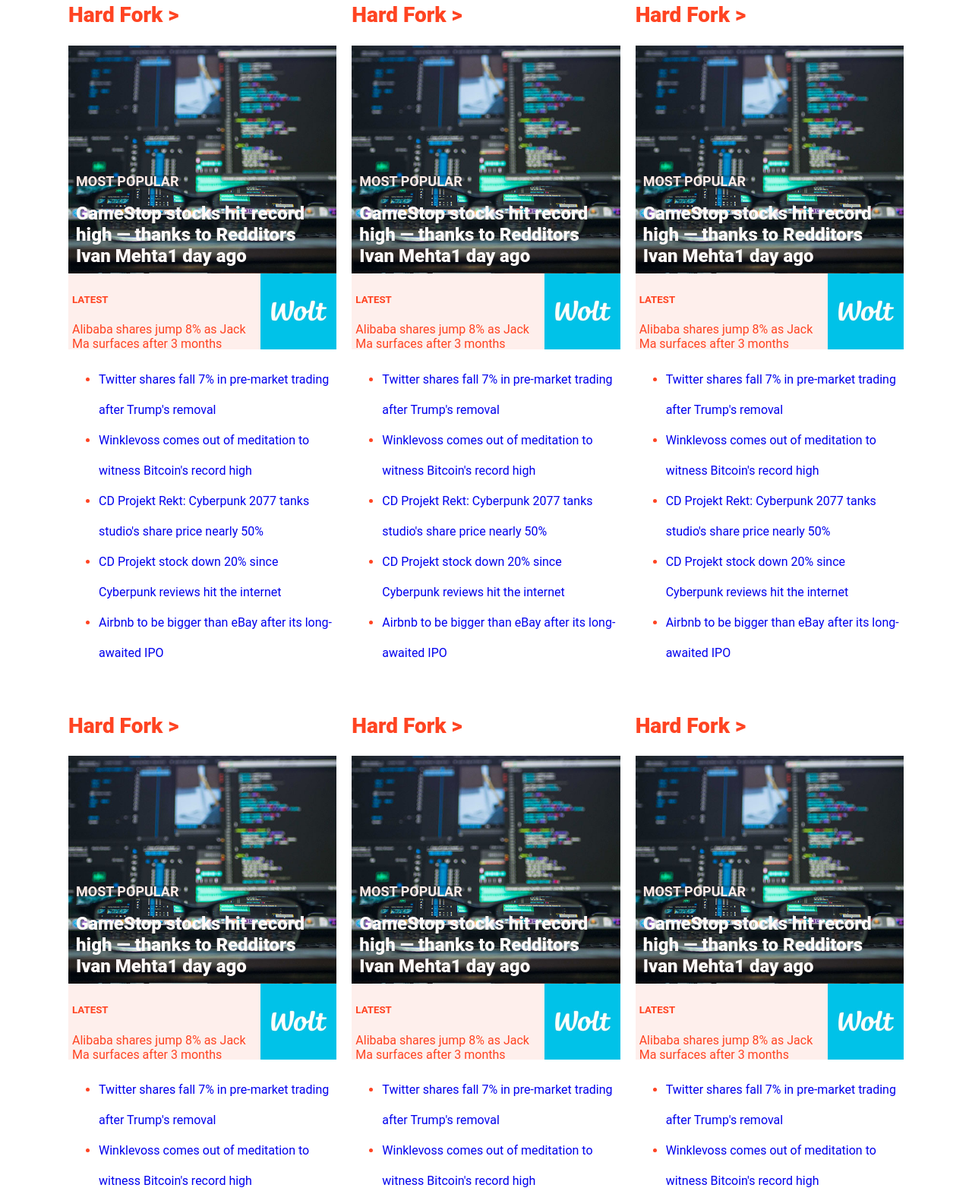
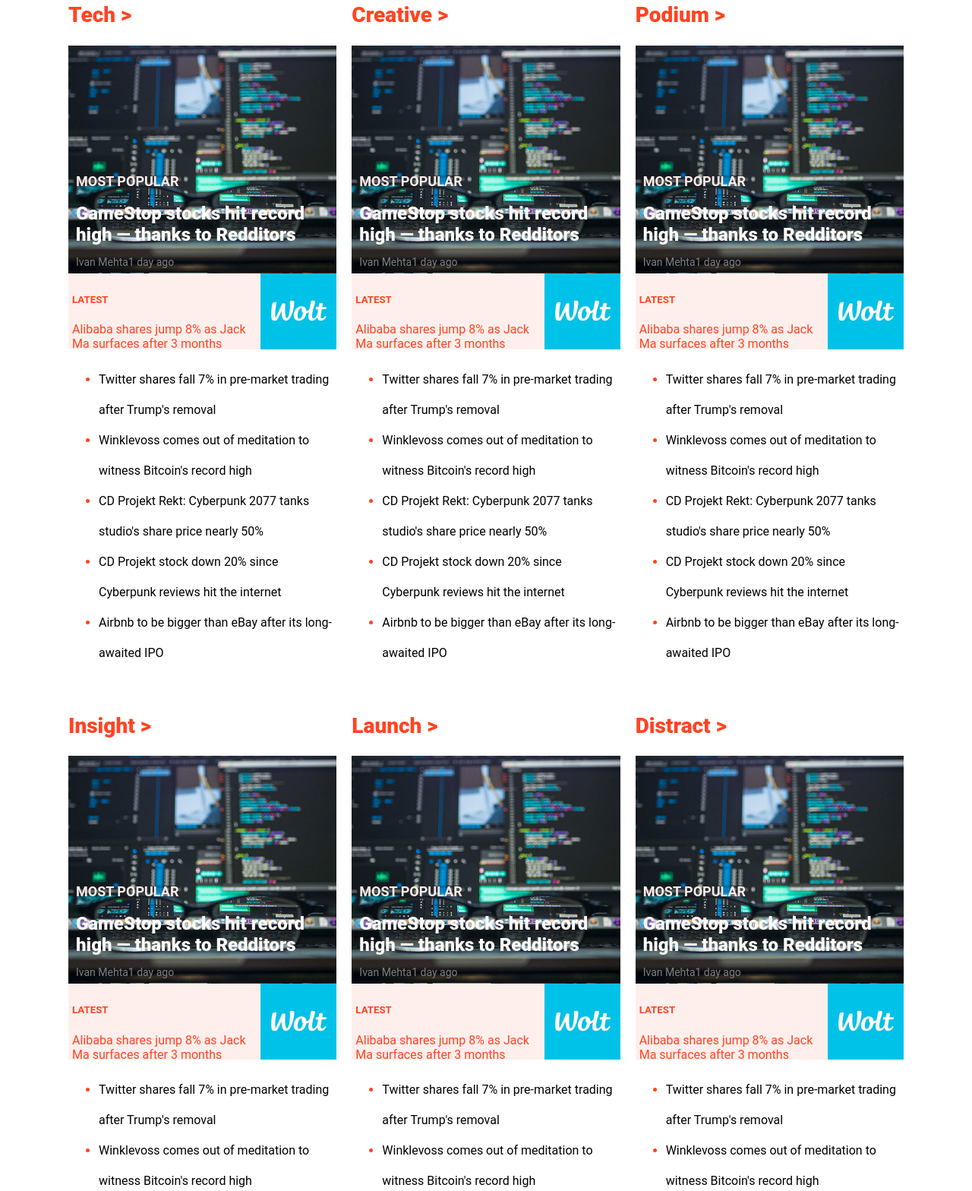
Before and after one commit to Aduda-Boaz/the-next-web-clone, a plain HTML site: page index.html in a window 1280 px wide. Shown: the part 2723-4291 px from the top of the page at 76% size. Drawn offline with Linux system fonts and the light colour scheme.

Commit message:
Most news section Css done

```diff
--- a/index.html
+++ b/index.html
@@ -287,8 +287,8 @@
             <h3>MOST POPULAR</h3>
             <ul>
               <li>
-                <a href="#">GameStop stocks hit record high — thanks to Redditors <br>
-              <span>Ivan Mehta1 day ago</span></a>
+                <a href="#">GameStop stocks hit record high — thanks to Redditors</a>
+              <p class="popular_paragraph">Ivan Mehta1 day ago</p>
               </li>
             </ul>
           </div>
@@ -328,14 +328,14 @@
       </div>
 
       <div class="header_popular">
-        <h2 class="popular_header">Hard Fork > </h2>
+        <h2 class="popular_header">Apps > </h2>
         <div class="popular_content">
           <div class="popular_most">
             <h3>MOST POPULAR</h3>
             <ul>
               <li>
-                <a href="#">GameStop stocks hit record high — thanks to Redditors</a> <br>
-              <span><a href="#">Ivan Mehta1 day ago</a></span>
+                <a href="#">GameStop stocks hit record high — thanks to Redditors</a>
+              <p class="popular_paragraph">Ivan Mehta1 day ago</p>
               </li>
             </ul>
           </div>
@@ -375,152 +375,14 @@
       </div>
 
       <div class="header_popular">
-        <h2 class="popular_header">Hard Fork > </h2>
+        <h2 class="popular_header">Gear > </h2>
         <div class="popular_content">
           <div class="popular_most">
             <h3>MOST POPULAR</h3>
             <ul>
               <li>
-                <a href="#">GameStop stocks hit record high — thanks to Redditors</a> <br>
-              <span><a href="#">Ivan Mehta1 day ago</a></span>
-              </li>
-            </ul>
-          </div>
-          <div class="latest_popular">
-            <div class="latest_popular_header">
-              <h5>LATEST</h5>
-              <ul>
-                <li>
-                  <a href="#">Alibaba shares jump 8% as Jack Ma surfaces after 3 months</a>
-                </li>
-              </ul>
-            </div>
-            <div>
-              <img src="./images/wolt.jpg" alt="" class="img_latest">
-            </div>
-          </div>
-          <div class="latest_most_headlines">
-            <ul>
-              <li>
-                <a href="#">Twitter shares fall 7% in pre-market trading after Trump's removal</a>
-              </li>
-              <li>
-                <a href="#">Winklevoss comes out of meditation to witness Bitcoin's record high</a>
-              </li>
-              <li>
-                <a href="#">CD Projekt Rekt: Cyberpunk 2077 tanks studio's share price nearly 50%</a>
-              </li>
-              <li>
-                <a href="#">CD Projekt stock down 20% since Cyberpunk reviews hit the internet</a>
-              </li>
-              <li>
-                <a href="#">Airbnb to be bigger than eBay after its long-awaited IPO</a>
-              </li>
-            </ul>
-          </div>
-        </div>
-      </div>
-      <div class="header_popular">
-        <h2 class="popular_header">Hard Fork > </h2>
-        <div class="popular_content">
-          <div class="popular_most">
-            <h3>MOST POPULAR</h3>
-            <ul>
-              <li>
-                <a href="#">GameStop stocks hit record high — thanks to Redditors</a> <br>
-              <span><a href="#">Ivan Mehta1 day ago</a></span>
-              </li>
-            </ul>
-          </div>
-          <div class="latest_popular">
-            <div class="latest_popular_header">
-              <h5>LATEST</h5>
-              <ul>
-                <li>
-                  <a href="#">Alibaba shares jump 8% as Jack Ma surfaces after 3 months</a>
-                </li>
-              </ul>
-            </div>
-            <div>
-              <img src="./images/wolt.jpg" alt="" class="img_latest">
-            </div>
-          </div>
-          <div class="latest_most_headlines">
-            <ul>
-              <li>
-                <a href="#">Twitter shares fall 7% in pre-market trading after Trump's removal</a>
-              </li>
-              <li>
-                <a href="#">Winklevoss comes out of meditation to witness Bitcoin's record high</a>
-              </li>
-              <li>
-                <a href="#">CD Projekt Rekt: Cyberpunk 2077 tanks studio's share price nearly 50%</a>
-              </li>
-              <li>
-                <a href="#">CD Projekt stock down 20% since Cyberpunk reviews hit the internet</a>
-              </li>
-              <li>
-                <a href="#">Airbnb to be bigger than eBay after its long-awaited IPO</a>
-              </li>
-            </ul>
-          </div>
-        </div>
-      </div>
-      <div class="header_popular">
-        <h2 class="popular_header">Hard Fork > </h2>
-        <div class="popular_content">
-          <div class="popular_most">
-            <h3>MOST POPULAR</h3>
-            <ul>
-              <li>
-                <a href="#">GameStop stocks hit record high — thanks to Redditors</a> <br>
-              <span><a href="#">Ivan Mehta1 day ago</a></span>
-              </li>
-            </ul>
-          </div>
-          <div class="latest_popular">
-            <div class="latest_popular_header">
-              <h5>LATEST</h5>
-              <ul>
-                <li>
-                  <a href="#">Alibaba shares jump 8% as Jack Ma surfaces after 3 months</a>
-                </li>
-              </ul>
-            </div>
-            <div>
-              <img src="./images/wolt.jpg" alt="" class="img_latest">
-            </div>
-          </div>
-          <div class="latest_most_headlines">
-            <ul>
-              <li>
-                <a href="#">Twitter shares fall 7% in pre-market trading after Trump's removal</a>
-              </li>
-              <li>
-                <a href="#">Winklevoss comes out of meditation to witness Bitcoin's record high</a>
-              </li>
-              <li>
-                <a href="#">CD Projekt Rekt: Cyberpunk 2077 tanks studio's share price nearly 50%</a>
-              </li>
-              <li>
-                <a href="#">CD Projekt stock down 20% since Cyberpunk reviews hit the internet</a>
-              </li>
-              <li>
-                <a href="#">Airbnb to be bigger than eBay after its long-awaited IPO</a>
-              </li>
-            </ul>
-          </div>
-        </div>
-      </div>
-      <div class="header_popular">
-        <h2 class="popular_header">Hard Fork > </h2>
-        <div class="popular_content">
-          <div class="popular_most">
-            <h3>MOST POPULAR</h3>
-            <ul>
-              <li>
-                <a href="#">GameStop stocks hit record high — thanks to Redditors</a> <br>
-              <span><a href="#">Ivan Mehta1 day ago</a></span>
+                <a href="#">GameStop stocks hit record high — thanks to Redditors</a>
+              <p class="popular_paragraph">Ivan Mehta1 day ago</p>
               </li>
             </ul>
           </div>
@@ -560,14 +422,60 @@
       </div>
 
       <div class="header_popular">
-        <h2 class="popular_header">Hard Fork > </h2>
+        <h2 class="popular_header">Tech > </h2>
         <div class="popular_content">
           <div class="popular_most">
             <h3>MOST POPULAR</h3>
             <ul>
               <li>
-                <a href="#">GameStop stocks hit record high — thanks to Redditors</a> <br>
-              <span><a href="#">Ivan Mehta1 day ago</a></span>
+                <a href="#">GameStop stocks hit record high — thanks to Redditors</a>
+              <p class="popular_paragraph">Ivan Mehta1 day ago</p>
+              </li>
+            </ul>
+          </div>
+          <div class="latest_popular">
+            <div class="latest_popular_header">
+              <h5>LATEST</h5>
+              <ul>
+                <li>
+                  <a href="#">Alibaba shares jump 8% as Jack Ma surfaces after 3 months</a>
+                </li>
+              </ul>
+            </div>
+            <div>
+              <img src="./images/wolt.jpg" alt="" class="img_latest">
+            </div>
+          </div>
+          <div class="latest_most_headlines">
+            <ul>
+              <li>
+                <a href="#">Twitter shares fall 7% in pre-market trading after Trump's removal</a>
+              </li>
+              <li>
+                <a href="#">Winklevoss comes out of meditation to witness Bitcoin's record high</a>
+              </li>
+              <li>
+                <a href="#">CD Projekt Rekt: Cyberpunk 2077 tanks studio's share price nearly 50%</a>
+              </li>
+              <li>
+                <a href="#">CD Projekt stock down 20% since Cyberpunk reviews hit the internet</a>
+              </li>
+              <li>
+                <a href="#">Airbnb to be bigger than eBay after its long-awaited IPO</a>
+              </li>
+            </ul>
+          </div>
+        </div>
+      </div>
+      <div class="header_popular">
+        <h2 class="popular_header">Creative > </h2>
+        <div class="popular_content">
+          <div class="popular_most">
+            <h3>MOST POPULAR</h3>
+            <ul>
+              <li>
+                <a href="#">GameStop stocks hit record high — thanks to Redditors</a>
+              <p class="popular_paragraph">Ivan Mehta1 day ago</p>
               </li>
             </ul>
           </div>
@@ -607,14 +515,14 @@
       </div>
 
       <div class="header_popular">
-        <h2 class="popular_header">Hard Fork > </h2>
+        <h2 class="popular_header">Podium > </h2>
         <div class="popular_content">
           <div class="popular_most">
             <h3>MOST POPULAR</h3>
             <ul>
               <li>
-                <a href="#">GameStop stocks hit record high — thanks to Redditors</a> <br>
-              <span><a href="#">Ivan Mehta1 day ago</a></span>
+                <a href="#">GameStop stocks hit record high — thanks to Redditors</a>
+              <p class="popular_paragraph">Ivan Mehta1 day ago</p>
               </li>
             </ul>
           </div>
@@ -654,14 +562,14 @@
       </div>
 
       <div class="header_popular">
-        <h2 class="popular_header">Hard Fork > </h2>
+        <h2 class="popular_header">Insight > </h2>
         <div class="popular_content">
           <div class="popular_most">
             <h3>MOST POPULAR</h3>
             <ul>
               <li>
-                <a href="#">GameStop stocks hit record high — thanks to Redditors</a> <br>
-              <span><a href="#">Ivan Mehta1 day ago</a></span>
+                <a href="#">GameStop stocks hit record high — thanks to Redditors</a>
+              <p class="popular_paragraph">Ivan Mehta1 day ago</p>
               </li>
             </ul>
           </div>
@@ -700,6 +608,99 @@
         </div>
       </div>
 
+      <div class="header_popular">
+        <h2 class="popular_header">Launch > </h2>
+        <div class="popular_content">
+          <div class="popular_most">
+            <h3>MOST POPULAR</h3>
+            <ul>
+              <li>
+                <a href="#">GameStop stocks hit record high — thanks to Redditors</a>
+              <p class="popular_paragraph">Ivan Mehta1 day ago</p>
+              </li>
+            </ul>
+          </div>
+          <div class="latest_popular">
+            <div class="latest_popular_header">
+              <h5>LATEST</h5>
+              <ul>
+                <li>
+                  <a href="#">Alibaba shares jump 8% as Jack Ma surfaces after 3 months</a>
+                </li>
+              </ul>
+            </div>
+            <div>
+              <img src="./images/wolt.jpg" alt="" class="img_latest">
+            </div>
+          </div>
+          <div class="latest_most_headlines">
+            <ul>
+              <li>
+                <a href="#">Twitter shares fall 7% in pre-market trading after Trump's removal</a>
+              </li>
+              <li>
+                <a href="#">Winklevoss comes out of meditation to witness Bitcoin's record high</a>
+              </li>
+              <li>
+                <a href="#">CD Projekt Rekt: Cyberpunk 2077 tanks studio's share price nearly 50%</a>
+              </li>
+              <li>
+                <a href="#">CD Projekt stock down 20% since Cyberpunk reviews hit the internet</a>
+              </li>
+              <li>
+                <a href="#">Airbnb to be bigger than eBay after its long-awaited IPO</a>
+              </li>
+            </ul>
+          </div>
+        </div>
+      </div>
+
+      <div class="header_popular">
+        <h2 class="popular_header">Distract > </h2>
+        <div class="popular_content">
+          <div class="popular_most">
+            <h3>MOST POPULAR</h3>
+            <ul>
+              <li>
+                <a href="#">GameStop stocks hit record high — thanks to Redditors</a>
+              <p class="popular_paragraph">Ivan Mehta1 day ago</p>
+              </li>
+            </ul>
+          </div>
+          <div class="latest_popular">
+            <div class="latest_popular_header">
+              <h5>LATEST</h5>
+              <ul>
+                <li>
+                  <a href="#">Alibaba shares jump 8% as Jack Ma surfaces after 3 months</a>
+                </li>
+              </ul>
+            </div>
+            <div>
+              <img src="./images/wolt.jpg" alt="" class="img_latest">
+            </div>
+          </div>
+          <div class="latest_most_headlines">
+            <ul>
+              <li>
+                <a href="#">Twitter shares fall 7% in pre-market trading after Trump's removal</a>
+              </li>
+              <li>
+                <a href="#">Winklevoss comes out of meditation to witness Bitcoin's record high</a>
+              </li>
+              <li>
+                <a href="#">CD Projekt Rekt: Cyberpunk 2077 tanks studio's share price nearly 50%</a>
+              </li>
+              <li>
+                <a href="#">CD Projekt stock down 20% since Cyberpunk reviews hit the internet</a>
+              </li>
+              <li>
+                <a href="#">Airbnb to be bigger than eBay after its long-awaited IPO</a>
+              </li>
+            </ul>
+          </div>
+        </div>
+      </div>
     </div>
     <!-- Latest deals -->
     <div class="latest_deals">
--- a/main.css
+++ b/main.css
@@ -127,9 +127,8 @@
   font-weight: 800;
 }
 
-.popular_most a span {
-  font-size: small;
-  font-weight: 500;
+.popular_paragraph {
+  font-size: 14px;
   color: grey;
 }
 
@@ -153,6 +152,10 @@
 .latest_most_headlines ul {
   line-height: 40px;
   color: #f42;
+}
+
+.latest_most_headlines a {
+  color: black;
 }
 
 .latest_popular_header {
```
